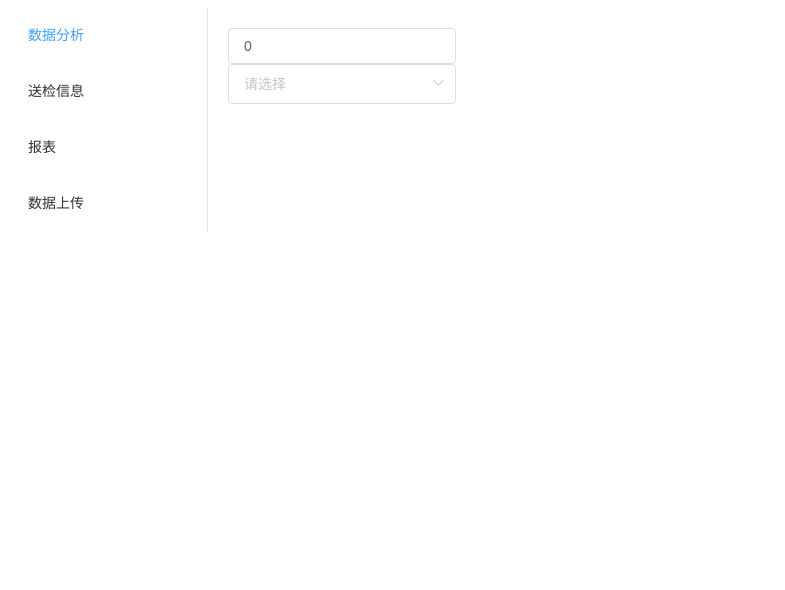
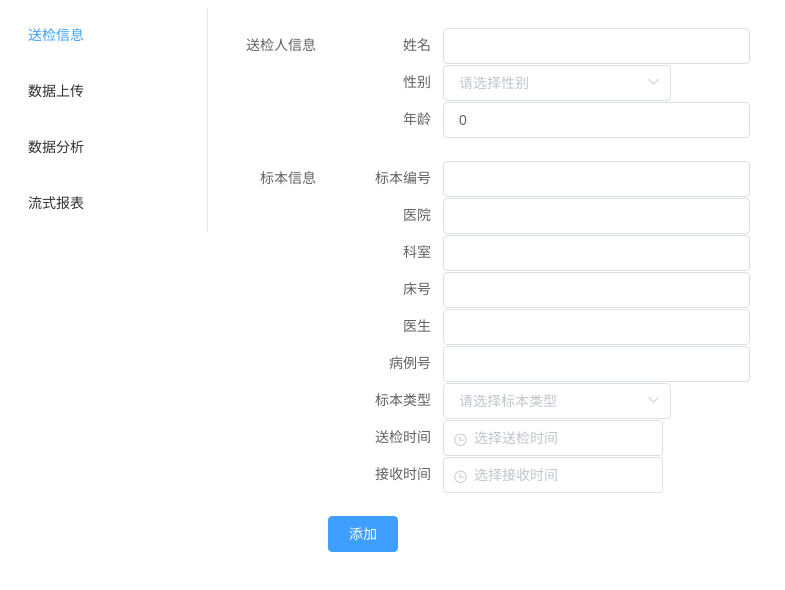
Before and after one commit to ZhangYongChang/cytoflow, a Vue app in the folder frontend/: page / in a window 1280 px wide. Shown: the top 590 px of the page, without its empty margins (0-785 px from the left). Built offline with nearby package versions, Linux system fonts and the light colour scheme.

Commit message:
page struct update

```diff
--- a/frontend/src/components/DatasetView.vue
+++ b/frontend/src/components/DatasetView.vue
@@ -9,7 +9,7 @@
     </el-row>
     <el-row>
       <el-col :span="24">
-        <el-select v-model="tobo" placeholder="请选择">
+        <el-select v-model="tobo" placeholder="请选择试管">
           <el-option v-for="item in tobooptions" :key="item.value" :label="item.label" :value="item.value">
           </el-option>
         </el-select>
@@ -35,7 +35,7 @@ export default {
     return {
       specimenlist: [],
       specimenoptions: [],
-      specimenid: 0,
+      specimenid: '',
       tobolist: [],
       tobooptions: [],
       tobo: '',
@@ -46,7 +46,7 @@ export default {
   },
   watch: {
     specimenid (newVal, oldVal) {
-      this.$axios.post('/api/query_specimen_fcsfilenames', { 'specimenid': newVal })
+      this.$axios.post('/api/query_specimen_fcsfiles', { 'specimenid': newVal })
         .then(response => (this.tobolist = response['data']['data']['fcsfilenames']))
         .catch(function (error) { console.log(error) })
     },
@@ -57,7 +57,7 @@ export default {
     },
     tobo (newVal, oldVal) {
       console.log(newVal)
-      this.$axios.post('/api/get_specimen_tubo', { 'specimenid': this.specimenid, 'filename': newVal })
+      this.$axios.post('/api/query_specimen_tubo', { 'specimenid': this.specimenid, 'filename': newVal })
         .then(response => (this.orig_tobo = response['data']['data']))
         .catch(function (error) { console.log(error) })
     },
@@ -103,6 +103,11 @@ export default {
           'type': type
         }
       }
+    },
+    specimenlist (newVal, oldVal) {
+      this.specimenoptions = this.specimenlist.map(item => {
+        return { value: item['specimenid'], label: item['specimenno'] }
+      })
     }
   },
   methods: {
@@ -110,9 +115,6 @@ export default {
       this.$axios.post('/api/query_specimenid', { 'specimenno': queryString })
         .then(response => (this.specimenlist = response['data']['data']))
         .catch(function (error) { console.log(error) })
-      this.specimenoptions = this.specimenlist.map(item => {
-        return { value: item['specimenid'], label: item['specimenno'] }
-      })
     },
     figSelect (data) {
       this.selectfig[data['viewid']] = data
@@ -127,4 +129,10 @@ export default {
 </script>
 
 <style scoped>
+.el-row {
+  margin-bottom: 20px;
+}
+.el-col {
+  border-radius: 4px;
+}
 </style>
--- a/frontend/src/components/MainView.vue
+++ b/frontend/src/components/MainView.vue
@@ -3,10 +3,10 @@
     <el-container>
       <el-aside width="200px">
         <el-menu :default-active="activeIndex" mode="vertical" @select="handleSelect">
-          <el-menu-item index="1">数据分析</el-menu-item>
-          <el-menu-item index="2">送检信息</el-menu-item>
-          <el-menu-item index="3">报表</el-menu-item>
-          <el-menu-item index="4">数据上传</el-menu-item>
+          <el-menu-item index="1">送检信息</el-menu-item>
+          <el-menu-item index="2">数据上传</el-menu-item>
+          <el-menu-item index="3">数据分析</el-menu-item>
+          <el-menu-item index="4">流式报表</el-menu-item>
         </el-menu>
       </el-aside>
       <el-main>
@@ -26,7 +26,7 @@ export default {
   data () {
     return {
       activeIndex: '1',
-      currentView: 'DatasetView'
+      currentView: 'PatientInputView'
     }
   },
   components: {
@@ -39,16 +39,16 @@ export default {
     handleSelect (key, keyPath) {
       switch (key) {
         case '1':
+          this.currentView = 'PatientInputView'
+          break
+        case '2':
+          this.currentView = 'UploadView'
+          break
+        case '3':
           this.currentView = 'DatasetView'
           break
-        case '2':
-          this.currentView = 'PatientInputView'
-          break
-        case '3':
+        case '4':
           this.currentView = 'ReportGenView'
-          break
-        case '4':
-          this.currentView = 'UploadView'
           break
         default:
           break
--- a/frontend/src/components/UploadView.vue
+++ b/frontend/src/components/UploadView.vue
@@ -9,7 +9,7 @@
     </el-row>
     <el-row>
       <el-col :span="24">
-        <el-upload ref="upload" :data="submitParam" action="/api/upload_specimen" :on-preview="handlePreview" :on-remove="handleRemove" :file-list="fileList" :auto-upload="false">
+        <el-upload ref="upload" :data="submitParam" action="/api/upload_specimen_fcsfiles" :on-preview="handlePreview" :on-remove="handleRemove" :file-list="fileList" :auto-upload="false">
           <el-button slot="trigger" size="small" type="primary">选取文件</el-button>
           <el-button style="margin-left: 10px;" size="small" type="success" @click="submitUpload">上传到服务器</el-button>
           <div slot="tip">只能上传fcs文件，且不超过10M</div>
@@ -25,7 +25,7 @@ export default {
   data () {
     return {
       options: [],
-      value: 0,
+      value: '',
       fileList: [],
       specimenList: [],
       submitParam: {}
@@ -33,29 +33,26 @@ export default {
   },
   methods: {
     querySearch (queryString) {
-      this.$axios.post('/api/query_specimenno', { 'specimenno': queryString })
+      this.$axios.post('/api/query_specimenid', { 'specimenno': queryString })
         .then(response => (this.specimenList = response['data']['data']))
         .catch(function (error) { console.log(error) })
-      console.log(this.specimenList)
-      this.options = this.specimenList.map(item => {
-        return { value: item['specimenid'], label: item['specimenno'] }
-      })
-      console.log(this.options)
     },
     submitUpload () {
       this.$refs.upload.submit()
     },
     handleRemove (file, fileList) {
-      console.log(file, fileList)
     },
     handlePreview (file) {
-      console.log(file)
     },
     handleSelect (item) {
-      console.log(item)
     }
   },
   watch: {
+    specimenList: function (vaule) {
+      this.options = this.specimenList.map(item => {
+        return { value: item['specimenid'], label: item['specimenno'] }
+      })
+    },
     value: function (value) {
       this.submitParam = { 'specimenid': value }
     }
```
Also changed, not shown: 2 other files (tests, documents, lock files or other folders).
